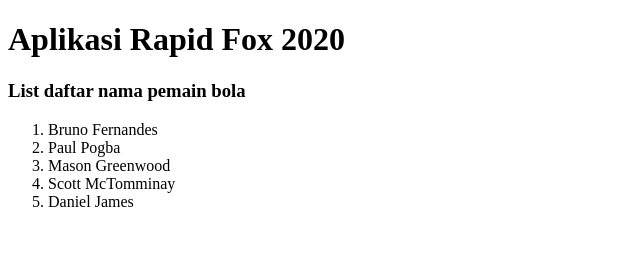
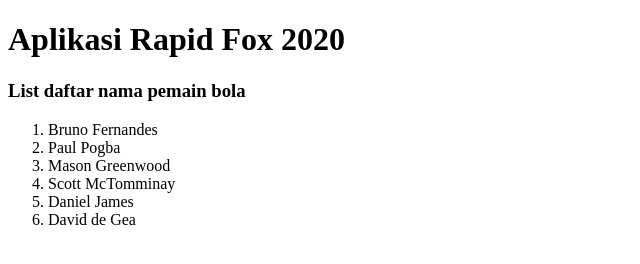
Before and after one commit to i01107/rapid-fox-gitflow, a plain HTML site: page client/index.html in a window 1280 px wide. Shown: the whole page, without its empty margins (0-640 px from the left). Drawn offline with Linux system fonts and the light colour scheme.

Commit message:
Update client/index.html + add D. deGea

```diff
--- a/client/index.html
+++ b/client/index.html
@@ -16,6 +16,7 @@
     <li>Mason Greenwood</li>
     <li>Scott McTomminay</li>
     <li>Daniel James</li>
+    <li>David de Gea</li>
   </ol>
 </body>
 </html>
```
